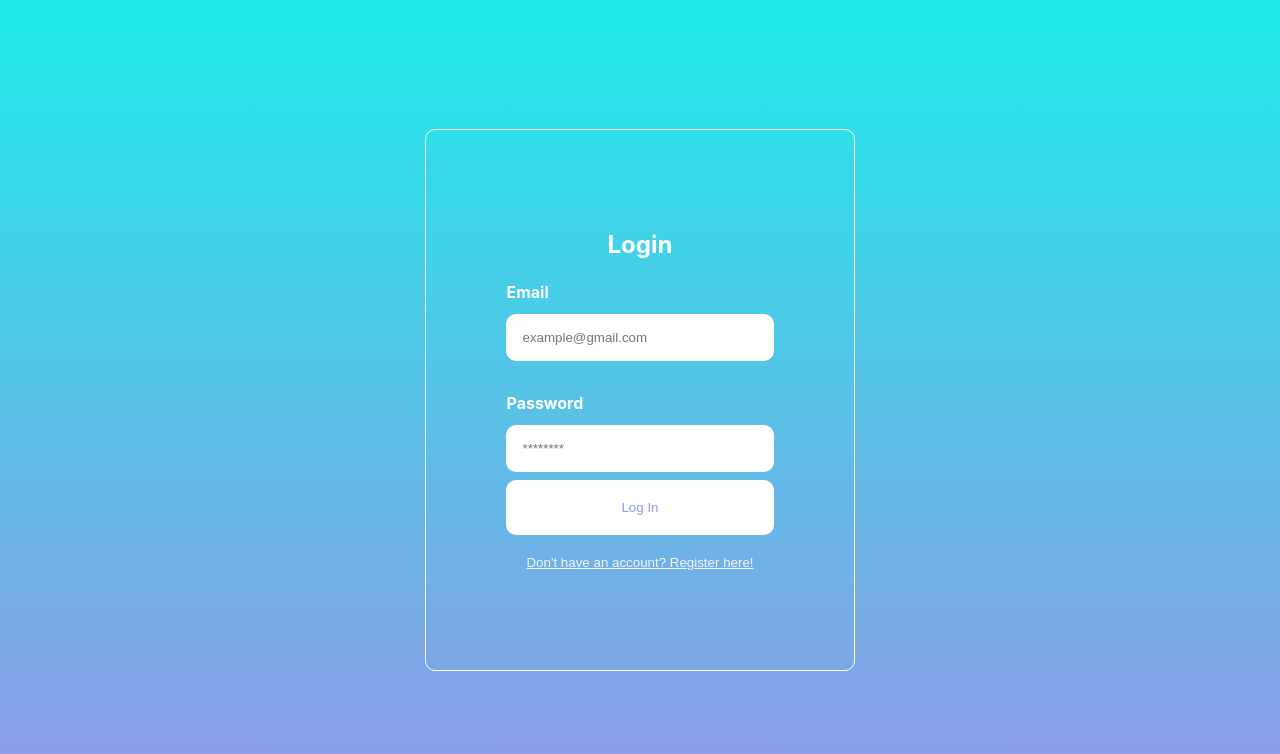
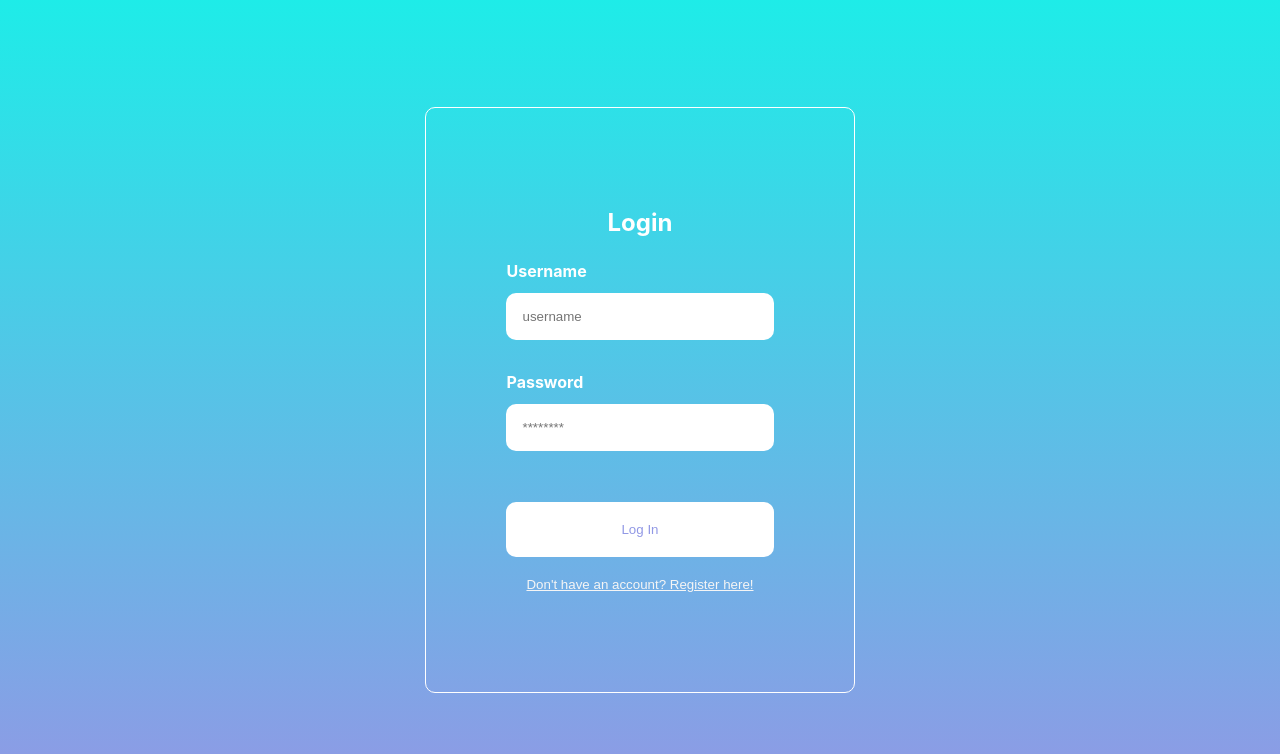
Before and after one commit to tmff/Anthology, a React (Create React App) app in the folder poemfrontend/: page / in a window 1280 px wide. Shown: the top 754 px of the page. Built offline with nearby package versions, Linux system fonts and the light colour scheme.

Commit message:
token authentication for login form

```diff
--- a/poemfrontend/package.json
+++ b/poemfrontend/package.json
@@ -11,6 +11,7 @@
     "react": "^18.2.0",
     "react-dom": "^18.2.0",
     "react-scripts": "5.0.1",
+    "universal-cookie": "^4.0.4",
     "web-vitals": "^2.1.4"
   },
   "scripts": {
--- a/poemfrontend/src/App.js
+++ b/poemfrontend/src/App.js
@@ -10,9 +10,11 @@ const api = axios.create({
 })
 
 
+
+
 function App() {
 
-
+  console.log(api.length);
   const [currentForm, setCurrentForm] = useState('login');
 
   const toggleForm = (formName) => {
--- a/poemfrontend/src/components/Login.jsx
+++ b/poemfrontend/src/components/Login.jsx
@@ -1,26 +1,63 @@
+import axios from "axios";
 import React, { useState } from "react";
+import Cookies from 'universal-cookie';
 
 export const Login = (props) => {
-    const [email, setEmail] = useState('');
+    const [username, setUsername] = useState('');
     const [pwd, setPwd] = useState('');
+    const [errText,setErrText] = useState('');
 
     const handleSubmit = (e) => {
         e.preventDefault();
-        console.log(email);
+        console.log('Form submitted');
     }
+    const errorStyle = {
+        color: 'red',
+        fontWeight: 'bold',
+    }
+
+    const cookies = new Cookies();
+
+    function setLoginToken(){
+        //set label to error
+        setErrText('');
+        if(username.length === 0 || pwd.length === 0){
+            setErrText('Password or Username empty')
+            return;
+        }
+
+
+        axios.post('/api-token-auth',{
+            username: username,
+            password: pwd
+        }).then(res => cookies.set('Token',res.data.token))
+        .catch(err => handleLoginErrors(err.response))
+        //.then(res => cookies.set("token",res.response.data))
+
+    }
+
+    function handleLoginErrors(response){
+        if(response.status === 400){
+            setErrText(response.data.non_field_errors);
+        }
+        else{
+            console.log(response);
+        }
+    }
+
 
     return (
         <div className="auth-form-container">
             <h2>Login</h2>
             <form className="login-form" onSubmit={handleSubmit}>
-                <label htmlFor="email"><b>Email</b></label>
+                <label htmlFor="username"><b>Username</b></label>
                 <input
-                    value={email}
-                    onChange={(e) => setEmail(e.target.value)}
-                    type="email"
-                    placeholder="example@gmail.com"
-                    id="email"
-                    name="email"
+                    value={username}
+                    onChange={(e) => setUsername(e.target.value)}
+                    type="username"
+                    placeholder="username"
+                    id="username"
+                    name="username"
                 />
                 <br/>
                 <label htmlFor="password"><b>Password</b></label>
@@ -32,7 +69,8 @@ export const Login = (props) => {
                     id="password"
                     name="password"
                 />
-                <button type="submit">Log In</button>
+                <h4 style = {errorStyle}>{errText}</h4>
+                <button id="submit" type="submit" onClick={setLoginToken}>Log In</button>
             </form>
             <button
                 className="link-btn"
--- a/poemfrontend/src/components/Register.jsx
+++ b/poemfrontend/src/components/Register.jsx
@@ -34,7 +34,7 @@ export const Register = (props) => {
             email: email,
             first_name: name,
             last_name: lastname,
-        }).then(res => console.log("test"))
+        }).then(res => console.log(res.response.status))
         .catch((err) => {
             if(err.response){
                 if(err.response.status === 400){
```
Also changed, not shown: 2 other files (tests, documents, lock files or other folders).
